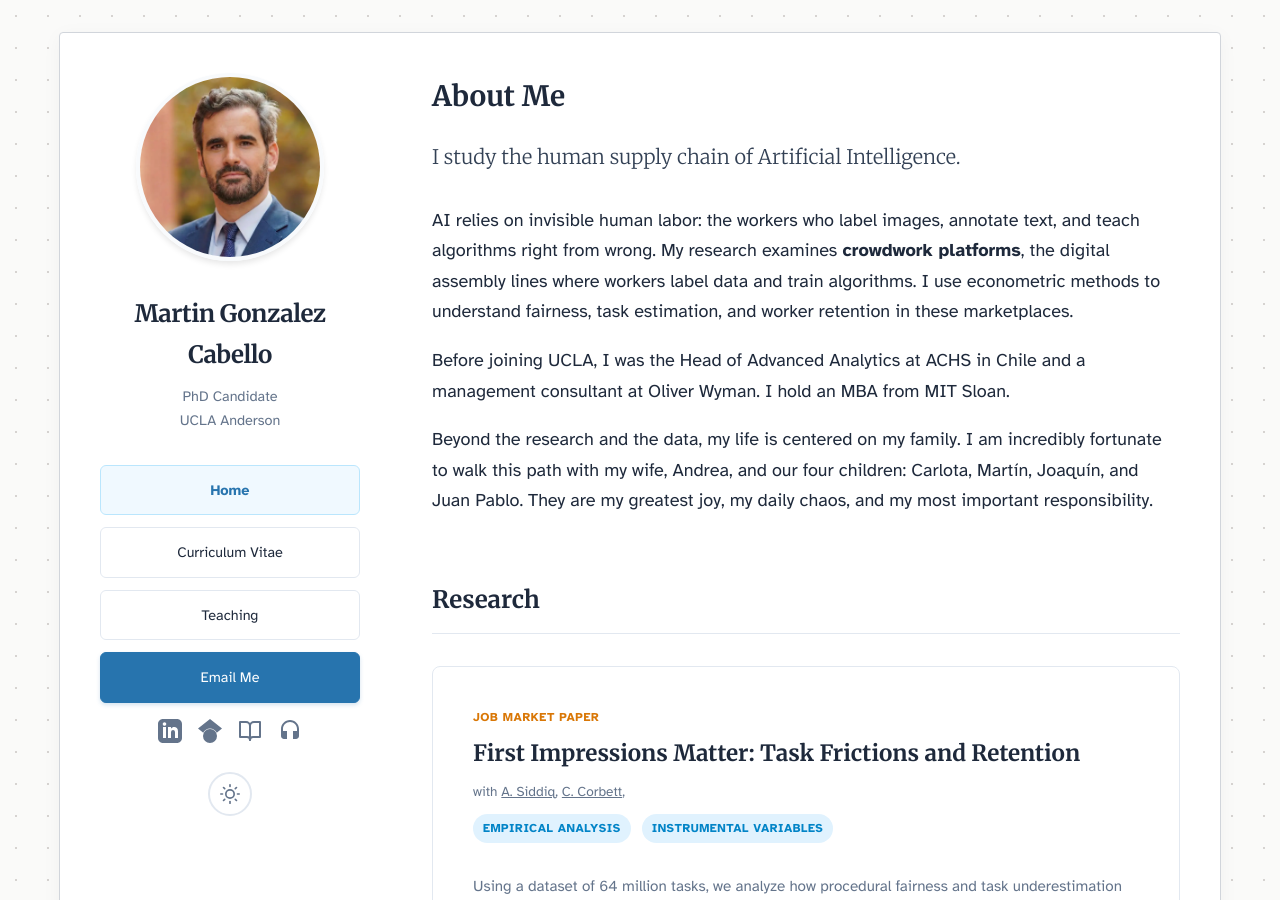
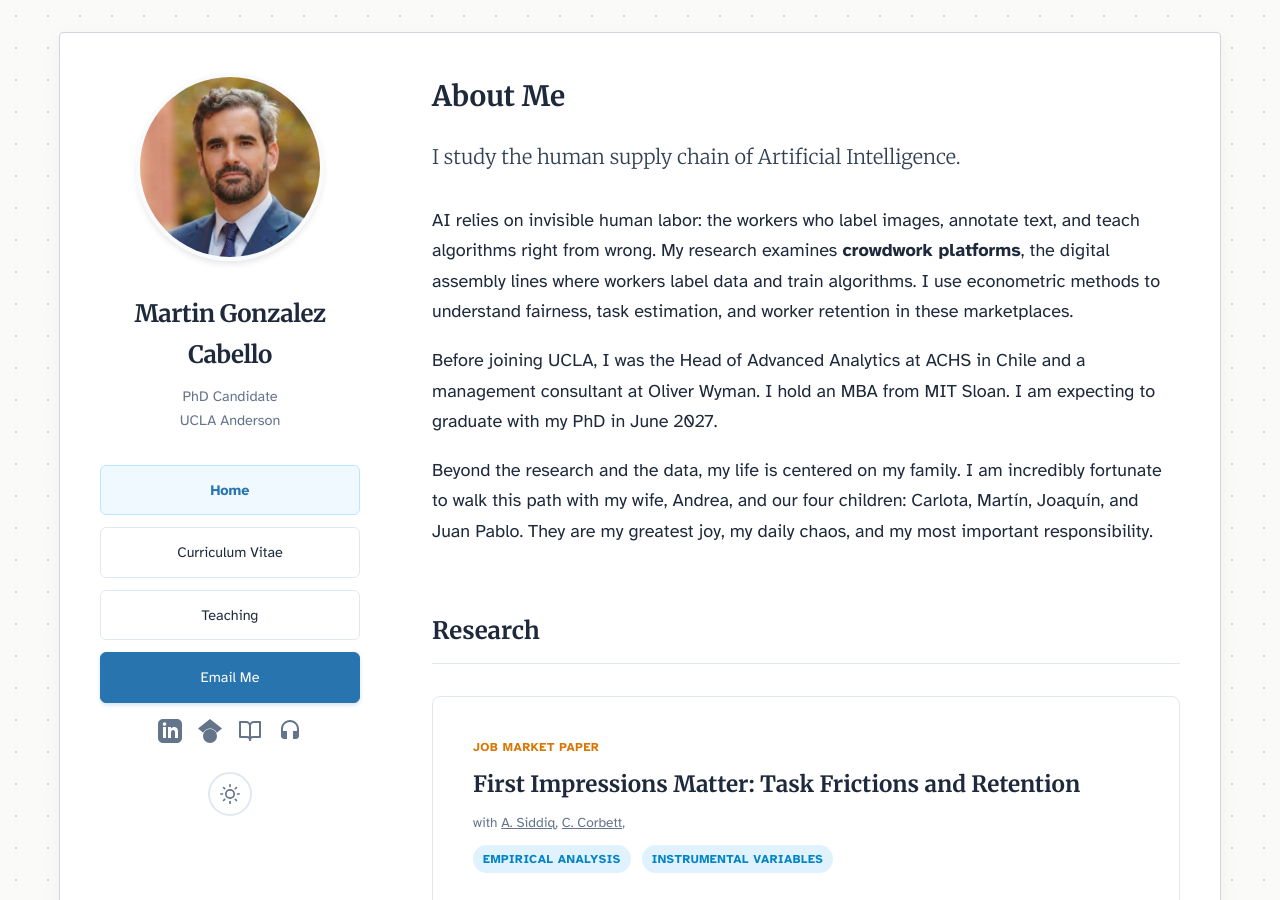
Before and after one commit to martins73/research-site, a Jekyll site: the page built from index.html, in a window 1280 px wide and 900 px high. Built offline with Jekyll 4.4.1, drawn with Linux system fonts in a browser that asks for light colours.

Commit message:
Add PhD graduation timeline (June 2027)
- Updated CV education entry to show expected graduation date
- Added graduation timeline to About page for clarity
- Hiring committees now see when the candidate will be available

https://claude.ai/code/session_013PdXrci3Axt1CVk5jyeCik

```diff
--- a/cv.html
+++ b/cv.html
@@ -27,10 +27,10 @@ description: Academic CV and professional background in analytics, operations, a
                 <a href="https://www.anderson.ucla.edu/degrees/phd-program/areas-of-study/decisions-operations-and-technology-management" target="_blank"><img src="/assets/logos/ucla.png" alt="UCLA" class="cv-logo"></a>
                 <a href="https://www.anderson.ucla.edu/degrees/phd-program/areas-of-study/decisions-operations-and-technology-management" target="_blank" class="cv-institution-link cv-title">UCLA Anderson School of Management</a>
             </div>
-            <span class="cv-date">2021 – Present</span>
+            <span class="cv-date">2021 – 2027</span>
         </div>
         <div class="cv-role">PhD Candidate in Decisions, Operations, and Technology Management</div>
-        <div class="cv-desc">Los Angeles, CA</div>
+        <div class="cv-desc">Los Angeles, CA. Expected graduation June 2027.</div>
     </div>
 
     <div class="cv-entry">
--- a/index.html
+++ b/index.html
@@ -10,7 +10,7 @@ description: Researching the human supply chain of AI, crowdwork platforms, fair
     <h1>About Me</h1>
     <p class="lead">I study the human supply chain of Artificial Intelligence.</p>
     <p>AI relies on invisible human labor: the workers who label images, annotate text, and teach algorithms right from wrong. My research examines <strong>crowdwork platforms</strong>, the digital assembly lines where workers label data and train algorithms. I use econometric methods to understand fairness, task estimation, and worker retention in these marketplaces.</p>
-    <p>Before joining UCLA, I was the Head of Advanced Analytics at ACHS in Chile and a management consultant at Oliver Wyman. I hold an MBA from MIT Sloan.</p>
+    <p>Before joining UCLA, I was the Head of Advanced Analytics at ACHS in Chile and a management consultant at Oliver Wyman. I hold an MBA from MIT Sloan. I am expecting to graduate with my PhD in June 2027.</p>
 
     <p>Beyond the research and the data, my life is centered on
     <span class="family-link" data-person="family">my family</span>.
```
